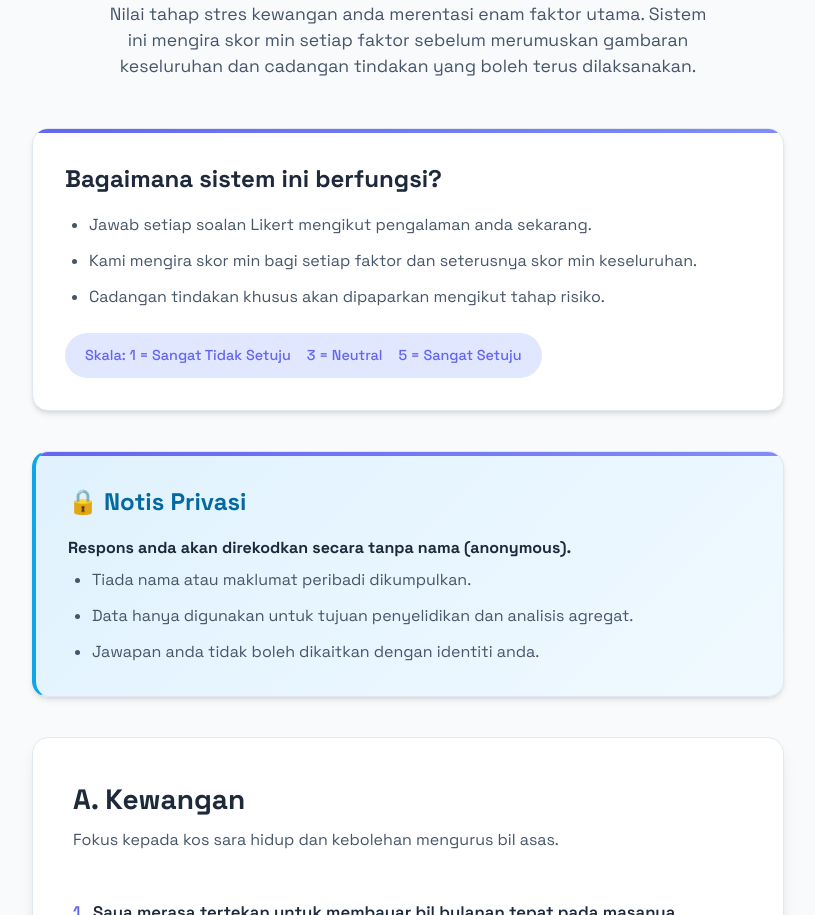
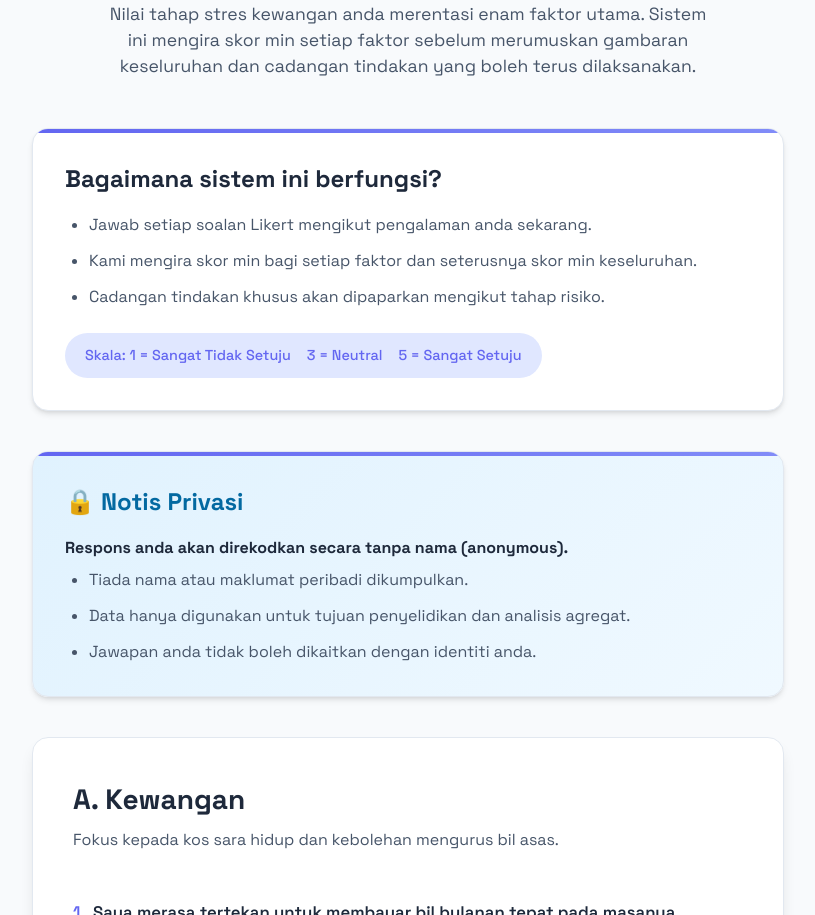
Before and after one commit to norasibah/streskonomi, a plain HTML site: page versions/v2c/index.html in a window 1280 px wide. Shown: the part 185-1100 px from the top of the page, without its empty margins (232-1047 px from the left). Drawn offline with Linux system fonts and the light colour scheme.

Commit message:
minor edit

```diff
--- a/versions/v2c/index.html
+++ b/versions/v2c/index.html
@@ -81,7 +81,7 @@
     </section>
 
     <section class="hero-card" id="privacy-notice"
-      style="background: linear-gradient(135deg, #e0f2fe 0%, #f0f9ff 100%); border-left: 4px solid #0ea5e9;">
+      style="background: linear-gradient(135deg, #e0f2fe 0%, #f0f9ff 100%); ">
       <h2 style="color: #0369a1;">🔒 Notis Privasi</h2>
       <p style="margin-bottom: 0.5rem;">
         <strong>Respons anda akan direkodkan secara tanpa nama (anonymous).</strong>
```
